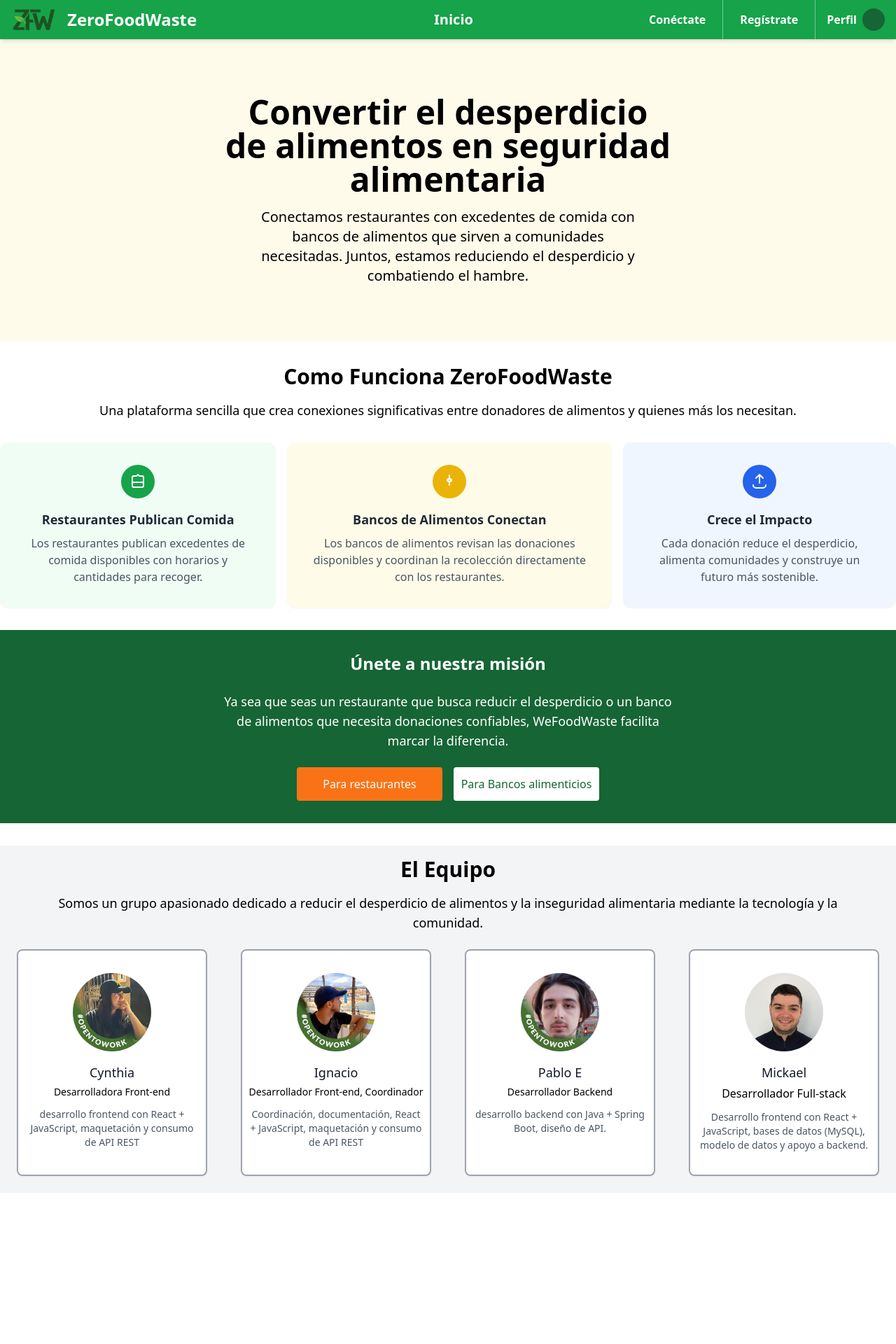
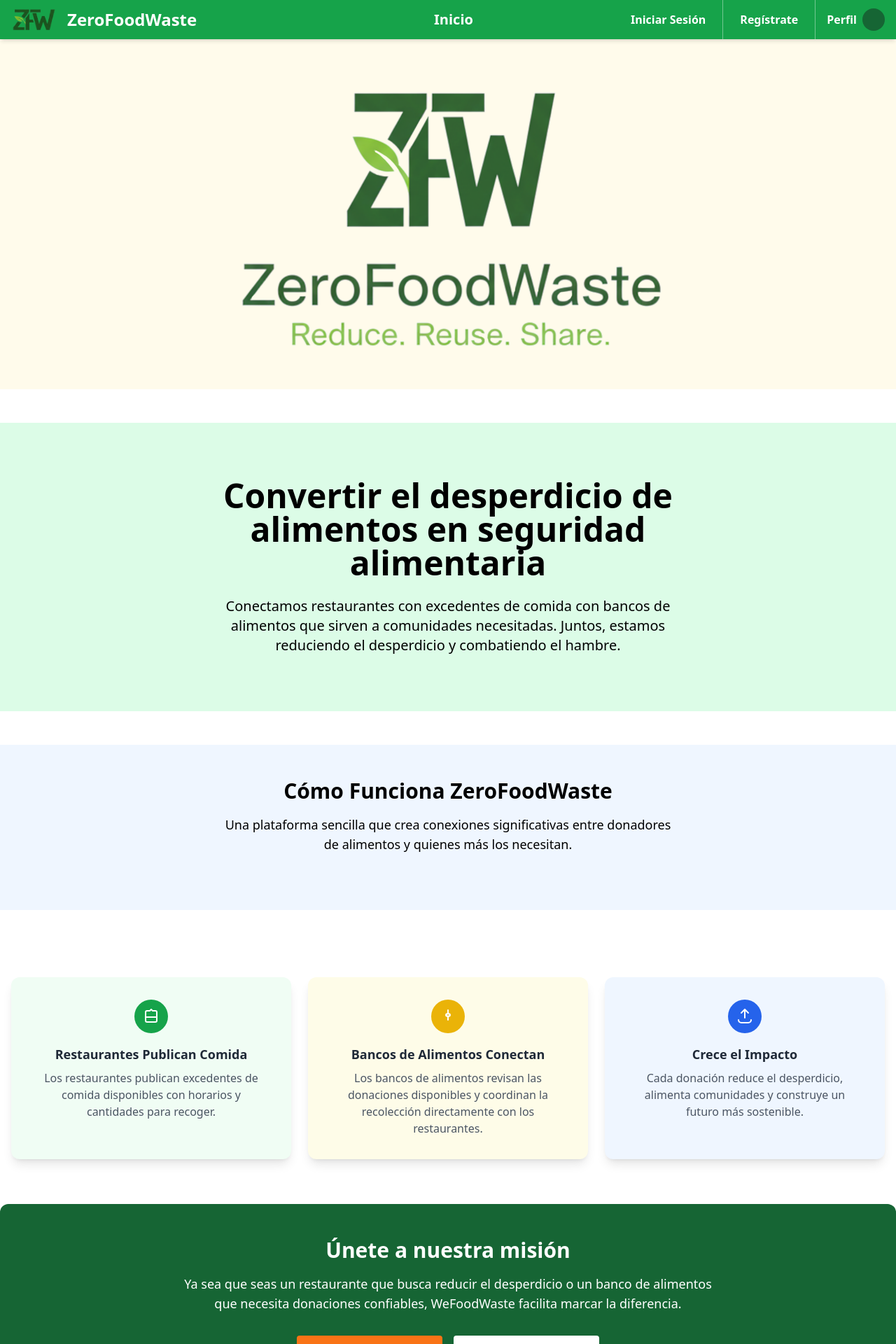
Before and after one commit to PabloEstebanMartin10/ZeroFoodWaste, a React (Vite) app in the folder Client/: page / in a window 1280 px wide. Shown: the top 1920 px of the page at 70% size. Before the commit the page ends 1704 px from the top, so only its background shows below. Built offline with nearby package versions, Linux system fonts and the light colour scheme.

Commit message:
style: modified UI from Home and Navbar

```diff
--- a/Client/src/components/navbar/Navbar.tsx
+++ b/Client/src/components/navbar/Navbar.tsx
@@ -39,7 +39,7 @@ export default function Navbar() {
             className="h-full px-6 flex items-center justify-center border-r border-white border-opacity-40 hover:bg-green-500 text-white font-semibold shadow-none transition"
             onClick={() => navigate("/login")}
           >
-            Conéctate
+            Iniciar Sesión
           </button>
           <button
             className="h-full px-6 flex items-center justify-center text-white border-r border-white border-opacity-40 hover:bg-green-500 font-semibold shadow-none transition"
@@ -86,7 +86,7 @@ export default function Navbar() {
               </Link>
 
               <Link
-                to="/profile"
+                to="/perfil-comercio"
                 className="block px-4 py-2 text-gray-700 hover:bg-gray-100"
                 onClick={() => setMenuOpen(false)}
               >
--- a/Client/src/pages/home/Home.tsx
+++ b/Client/src/pages/home/Home.tsx
@@ -1,34 +1,131 @@
-import type { ReactElement, ReactNode } from "react";
+import React, { useRef } from "react";
+import LogoFull from "../../assets/logos/Logo_ZeroFoodWasteTransparent.png";
 import MickaelImg from "../../assets/homePictures/Mickael.jpg";
 import CynthiaImg from "../../assets/homePictures/Cynthia.jpg";
 import IgnacioImg from "../../assets/homePictures/Ignacio.jpg";
 import PabloImg from "../../assets/homePictures/Pablo.jpg";
 
-export const Home = (): ReactNode => {
+// Hook para animación al aparecer una sola vez
+const useOnScreenOnce = (
+  ref: React.RefObject<HTMLElement>,
+  threshold = 0.2
+) => {
+  const [isVisible, setIsVisible] = React.useState(false);
+
+  React.useEffect(() => {
+    if (!ref.current) return;
+
+    const observer = new IntersectionObserver(
+      ([entry]) => {
+        if (entry.isIntersecting) {
+          setIsVisible(true);
+          observer.unobserve(entry.target); // se desconecta después de la primera vez
+        }
+      },
+      { threshold }
+    );
+
+    observer.observe(ref.current);
+
+    return () => observer.disconnect();
+  }, [ref, threshold]);
+
+  return isVisible;
+};
+
+// Componente animado
+const AnimatedSection = ({ children }: { children: React.ReactNode }) => {
+  const ref = useRef<HTMLDivElement>(null);
+  const visible = useOnScreenOnce(ref);
+
   return (
-    <>
-      <section className="min-h-80 py-20 px-8 md:px-40 lg:px-80 bg-amber-50">
-        <h1 className="text-center font-bold text-5xl mb-4">
+    <div
+      ref={ref}
+      className={`transition-all duration-700 ease-out mb-12 ${
+        visible ? "opacity-100 translate-y-0" : "opacity-0 translate-y-10"
+      }`}
+    >
+      {children}
+    </div>
+  );
+};
+
+export const Home = () => {
+  const teamMembers = [
+    {
+      name: "Cynthia",
+      role: "Desarrolladora Front-end",
+      img: CynthiaImg,
+      desc: "Desarrollo frontend con React + JavaScript, maquetación y consumo de API REST",
+    },
+    {
+      name: "Ignacio",
+      role: "Desarrollador Front-end, Coordinador",
+      img: IgnacioImg,
+      desc: "Coordinación, documentación, React + JavaScript, maquetación y consumo de API REST",
+    },
+    {
+      name: "Pablo E",
+      role: "Desarrollador Backend",
+      img: PabloImg,
+      desc: "Desarrollo backend con Java + Spring Boot, diseño de API.",
+    },
+    {
+      name: "Mickael",
+      role: "Desarrollador Full-stack",
+      img: MickaelImg,
+      desc: "Desarrollo frontend con React + JavaScript, bases de datos (MySQL), modelo de datos y apoyo a backend.",
+    },
+  ];
+
+  return (
+    <div className="overflow-x-hidden">
+      <AnimatedSection>
+        <section className="relative flex items-center justify-center min-h-[500px] py-20 px-6 md:px-20 lg:px-40 bg-amber-50 overflow-hidden">
+          {/* Logo de fondo centrado */}
+          <img
+            src={LogoFull}
+            alt="ZeroFoodWaste Logo"
+            className="absolute inset-0 m-auto w-2/4 opacity-10 md:opacity-90 object-contain pointer-events-none"
+          />
+
+          {/* Texto principal encima */}
+        </section>
+      </AnimatedSection>
+
+      <AnimatedSection>
+        <section className="container flex items-center justify-center mx-auto bg-green-100 py-20 px-6 md:px-20 lg:px-40 text-center">
+          <div className="z-10 text-center max-w-2xl">
+            <h1 className="text-5xl font-bold mb-6">
               Convertir el desperdicio de alimentos en seguridad alimentaria
             </h1>
-        <p className="text-center text-xl lg:px-12">
+            <p className="text-xl">
               Conectamos restaurantes con excedentes de comida con bancos de
               alimentos que sirven a comunidades necesitadas. Juntos, estamos
               reduciendo el desperdicio y combatiendo el hambre.
             </p>
+          </div>
         </section>
-      <section className="container mx-auto pt-8">
-        <h2 className="text-center text-3xl font-bold mb-4">
-          Como Funciona ZeroFoodWaste
+      </AnimatedSection>
+
+      {/* Cómo funciona */}
+      <AnimatedSection>
+        <section className="container mx-auto pt-12 text-center py-20 px-6 md:px-20 lg:px-40 bg-blue-50">
+          <h2 className="text-3xl font-bold mb-4">
+            Cómo Funciona ZeroFoodWaste
           </h2>
-        <p className="text-center text-lg px-8">
+          <p className="text-lg px-8 md:px-40">
             Una plataforma sencilla que crea conexiones significativas entre
             donadores de alimentos y quienes más los necesitan.
           </p>
         </section>
+      </AnimatedSection>
 
-      <div className="container mx-auto pt-8 flex flex-wrap md:flex-nowrap gap-4">
-        <article className="bg-green-50 rounded-xl p-8 shadow-sm flex flex-col items-center">
+      {/* Cards principales */}
+      <AnimatedSection>
+        <div className="container mx-auto pt-12 flex flex-wrap md:flex-nowrap gap-6 px-4">
+          {/* Card 1 */}
+          <div className="bg-green-50 rounded-xl p-8 shadow-lg flex flex-col items-center text-center flex-1">
             <div className="w-12 h-12 bg-green-600 text-white rounded-full flex items-center justify-center mb-4">
               <svg
                 xmlns="http://www.w3.org/2000/svg"
@@ -45,17 +142,17 @@ export const Home = (): ReactNode => {
                 />
               </svg>
             </div>
-
             <h3 className="text-lg font-semibold text-gray-800 mb-2">
               Restaurantes Publican Comida
             </h3>
-          <p className="text-gray-600 text-center">
+            <p className="text-gray-600">
               Los restaurantes publican excedentes de comida disponibles con
               horarios y cantidades para recoger.
             </p>
-        </article>
+          </div>
 
-        <article className="bg-yellow-50 rounded-xl p-8 shadow-sm flex flex-col items-center">
+          {/* Card 2 */}
+          <div className="bg-yellow-50 rounded-xl p-8 shadow-lg flex flex-col items-center text-center flex-1">
             <div className="w-12 h-12 bg-yellow-500 text-white rounded-full flex items-center justify-center mb-4">
               <svg
                 xmlns="http://www.w3.org/2000/svg"
@@ -72,17 +169,17 @@ export const Home = (): ReactNode => {
                 />
               </svg>
             </div>
-
             <h3 className="text-lg font-semibold text-gray-800 mb-2">
               Bancos de Alimentos Conectan
             </h3>
-          <p className="text-gray-600 text-center">
+            <p className="text-gray-600">
               Los bancos de alimentos revisan las donaciones disponibles y
               coordinan la recolección directamente con los restaurantes.
             </p>
-        </article>
+          </div>
 
-        <article className="bg-blue-50 rounded-xl p-8 shadow-sm flex flex-col items-center">
+          {/* Card 3 */}
+          <div className="bg-blue-50 rounded-xl p-8 shadow-lg flex flex-col items-center text-center flex-1">
             <div className="w-12 h-12 bg-blue-600 text-white rounded-full flex items-center justify-center mb-4">
               <svg
                 xmlns="http://www.w3.org/2000/svg"
@@ -99,109 +196,72 @@ export const Home = (): ReactNode => {
                 />
               </svg>
             </div>
-
             <h3 className="text-lg font-semibold text-gray-800 mb-2">
               Crece el Impacto
             </h3>
-          <p className="text-gray-600 text-center">
+            <p className="text-gray-600">
               Cada donación reduce el desperdicio, alimenta comunidades y
               construye un futuro más sostenible.
             </p>
-        </article>
           </div>
+        </div>
+      </AnimatedSection>
 
-      <section className="container mx-auto my-8 bg-green-800 p-8 flex flex-col items-center xl:px-80">
-        <h3 className="text-2xl text-center font-semibold text-white">
+      {/* Únete a nuestra misión */}
+      <AnimatedSection>
+        <section className="container mx-auto my-16 bg-green-800 p-12 flex flex-col items-center text-center rounded-xl">
+          <h3 className="text-3xl font-semibold text-white mb-4">
             Únete a nuestra misión
           </h3>
-        <p className="text-lg text-center text-white mt-6">
+          <p className="text-lg text-white max-w-3xl">
             Ya sea que seas un restaurante que busca reducir el desperdicio o un
             banco de alimentos que necesita donaciones confiables, WeFoodWaste
             facilita marcar la diferencia.
           </p>
-        <div className="flex gap-4 mt-6">
-          <button className="text-white bg-orange-500 rounded h-12 w-52 hover:ring-2 ring-orange-700">
+          <div className="flex gap-4 mt-8 flex-wrap justify-center">
+            <button className="text-white bg-orange-500 rounded h-12 w-52 hover:ring-2 ring-orange-700 transition">
               Para restaurantes
             </button>
-          <button className="text-green-800 bg-white rounded h-12 w-52 hover:ring-2 ring-white">
+            <button className="text-green-800 bg-white rounded h-12 w-52 hover:ring-2 ring-white transition">
               Para Bancos alimenticios
             </button>
           </div>
         </section>
+      </AnimatedSection>
 
-      <section className="container mx-auto bg-gray-100">
-        <h3 className="text-center text-3xl font-bold mb-4 pt-4 ">El Equipo</h3>
-        <p className="text-center text-lg px-8">
+      {/* El equipo */}
+      <AnimatedSection>
+        <section className="container mx-auto bg-gray-100 py-12 text-center">
+          <h3 className="text-3xl font-bold mb-4">El Equipo</h3>
+          <p className="text-lg mb-8 px-8 md:px-40">
             Somos un grupo apasionado dedicado a reducir el desperdicio de
             alimentos y la inseguridad alimentaria mediante la tecnología y la
             comunidad.
           </p>
-      </section>
 
-      <div className="container mx-auto flex flex-wrap xl:flex-nowrap bg-gray-100">
-        <div className="w-full sm:w-1/2 md:w-1/4 bg-white rounded-lg shadow-sm border-solid border-gray-400 border-2 py-8 m-6 flex flex-col items-center text-center">
+          <div className="flex flex-wrap justify-center gap-6 px-4">
+            {teamMembers.map((member) => (
+              <div
+                key={member.name}
+                className="w-full sm:w-1/2 md:w-1/4 bg-white rounded-lg shadow-lg py-8 flex flex-col items-center text-center"
+              >
                 <div className="w-28 h-28 rounded-full overflow-hidden mb-4">
                   <img
-              src={CynthiaImg}
-              alt="Cynthia"
+                    src={member.img}
+                    alt={member.name}
                     className="w-full h-full object-cover"
                   />
                 </div>
-          <h3 className="text-lg font-medium text-gray-900">Cynthia</h3>
-          <p className="text-sm mt-1">Desarrolladora Front-end</p>
-          <p className="text-sm text-gray-600 mt-3 px-2">
-            desarrollo frontend con React + JavaScript, maquetación y consumo de
-            API REST
-          </p>
+                <h3 className="text-lg font-medium text-gray-900">
+                  {member.name}
+                </h3>
+                <p className="text-sm mt-1">{member.role}</p>
+                <p className="text-sm text-gray-600 mt-3 px-2">{member.desc}</p>
               </div>
-
-        <div className="w-full sm:w-1/2 md:w-1/4 bg-white rounded-lg shadow-sm border-solid border-gray-400 border-2 py-8 m-6 flex flex-col items-center text-center">
-          <div className="w-28 h-28 rounded-full overflow-hidden mb-4">
-            <img
-              src={IgnacioImg}
-              alt="Ignacio"
-              className="w-full h-full object-cover"
-            />
+            ))}
           </div>
-          <h3 className="text-lg font-medium text-gray-900">Ignacio</h3>
-          <p className="text-sm mt-1">Desarrollador Front-end, Coordinador</p>
-          <p className="text-sm text-gray-600 mt-3 px-2">
-            Coordinación, documentación, React + JavaScript, maquetación y
-            consumo de API REST
-          </p>
+        </section>
+      </AnimatedSection>
     </div>
-
-        <div className="w-full sm:w-1/2 md:w-1/4 bg-white rounded-lg shadow-sm border-solid border-gray-400 border-2 py-8 m-6 flex flex-col items-center text-center">
-          <div className="w-28 h-28 rounded-full overflow-hidden mb-4">
-            <img
-              src={PabloImg}
-              alt="Pablo"
-              className="w-full h-full object-cover"
-            />
-          </div>
-          <h3 className="text-lg font-medium text-gray-900">Pablo E</h3>
-          <p className="text-sm mt-1">Desarrollador Backend</p>
-          <p className="text-sm text-gray-600 mt-3 px-2">
-            desarrollo backend con Java + Spring Boot, diseño de API.
-          </p>
-        </div>
-
-        <div className="w-full sm:w-1/2 md:w-1/4 bg-white rounded-lg shadow-sm border-solid border-gray-400 border-2 py-8 m-6 flex flex-col items-center text-center">
-          <div className="w-28 h-28 rounded-full overflow-hidden mb-4">
-            <img
-              src={MickaelImg}
-              alt="Mickael Bruzzi"
-              className="w-full h-full object-cover"
-            />
-          </div>
-          <h3 className="text-lg font-medium text-gray-900">Mickael</h3>
-          <p className="ext-sm mt-1">Desarrollador Full-stack</p>
-          <p className="text-sm text-gray-600 mt-3 px-2">
-            Desarrollo frontend con React + JavaScript, bases de datos (MySQL),
-            modelo de datos y apoyo a backend.
-          </p>
-        </div>
-      </div>
-    </>
   );
 };
```
Lines whose indentation alone changed are shown as unchanged.
